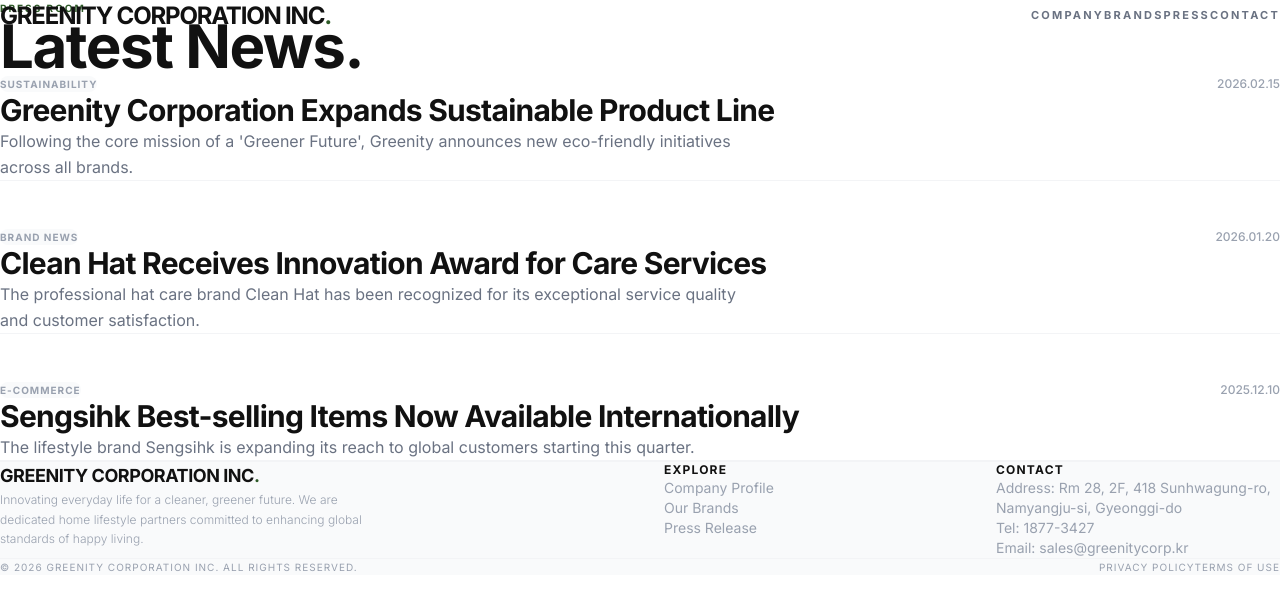
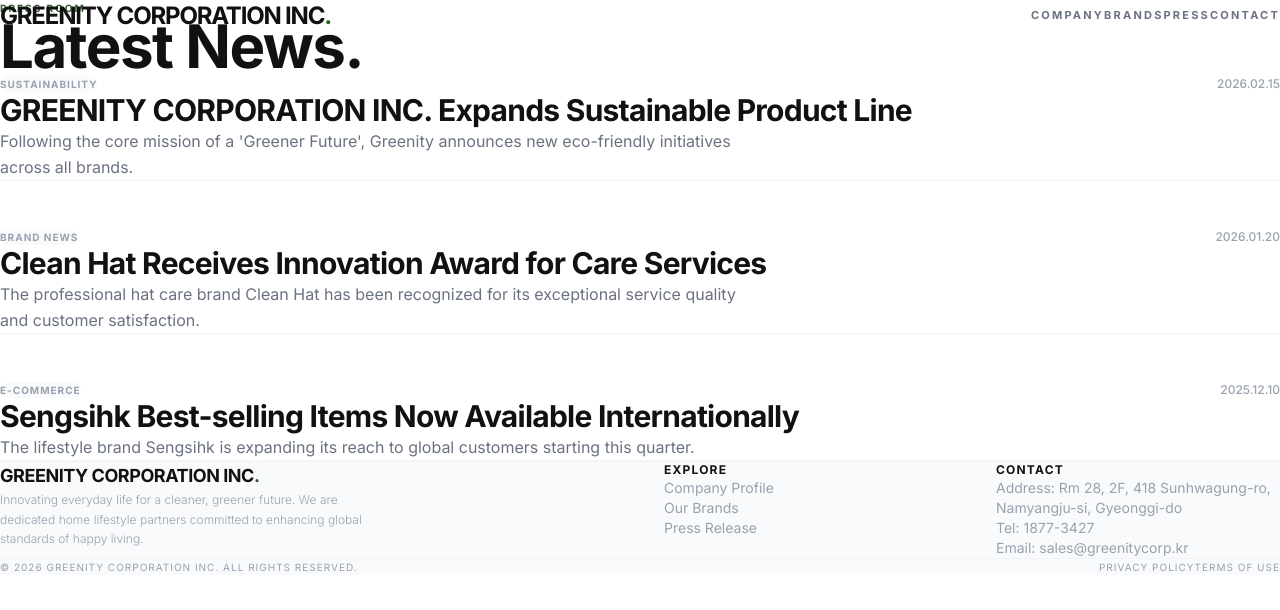
Before and after one commit to sjpark-jpg/greenity-website, a Next.js app: page /press in a window 1280 px wide. Shown: the top 610 px of the page. Built offline with nearby package versions, Linux system fonts and the light colour scheme.

Commit message:
Refactor: ensure full naming consistency in Press page

```diff
--- a/src/app/press/page.tsx
+++ b/src/app/press/page.tsx
@@ -1,12 +1,12 @@
 import type { Metadata } from "next";
 
 export const metadata: Metadata = {
-    title: "Press | Greenity Corporation",
-    description: "Latest news and press releases from Greenity Corporation and its brands — Sengsihk, Clean Hat, Clean View, and Akiiko.",
+    title: "Press | GREENITY CORPORATION INC.",
+    description: "Latest news and press releases from GREENITY CORPORATION INC. and its brands — Sengsihk, Clean Hat, Clean View, and Akiiko.",
     openGraph: {
-        title: "Press | Greenity Corporation",
-        description: "Latest news and press releases from Greenity Corporation and its brands.",
-        siteName: "Greenity Corporation",
+        title: "Press | GREENITY CORPORATION INC.",
+        description: "Latest news and press releases from GREENITY CORPORATION INC. and its brands.",
+        siteName: "GREENITY CORPORATION INC.",
     },
 };
 
@@ -15,7 +15,7 @@
         {
             id: 1,
             category: "Sustainability",
-            title: "Greenity Corporation Expands Sustainable Product Line",
+            title: "GREENITY CORPORATION INC. Expands Sustainable Product Line",
             date: "2026.02.15",
             excerpt: "Following the core mission of a 'Greener Future', Greenity announces new eco-friendly initiatives across all brands."
         },
```
